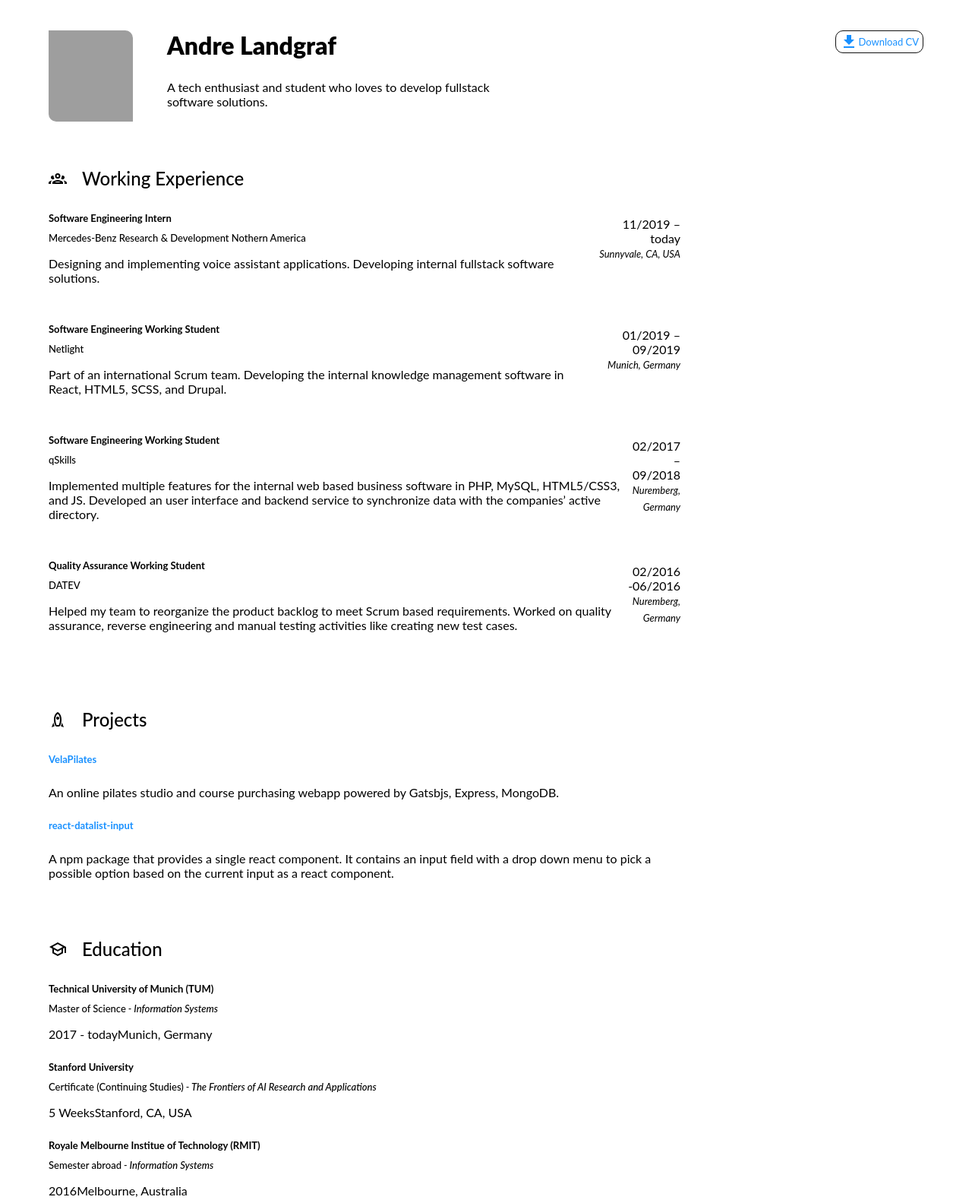
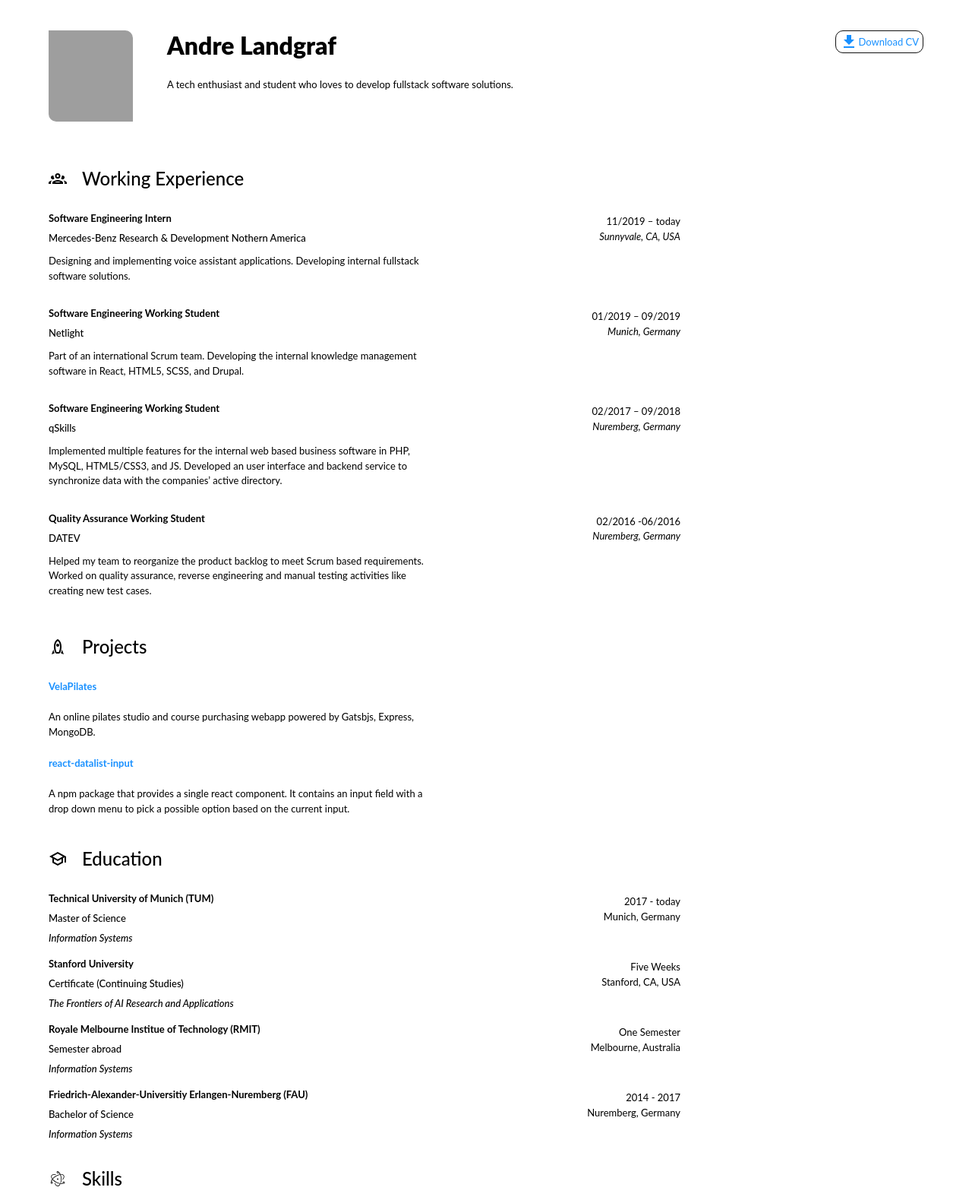
Before and after one commit to andrelandgraf/andrelandgraf, a Gatsby site: page / in a window 1280 px wide. Shown: the top 1579 px of the page at 76% size. Built offline with nearby package versions, Linux system fonts and the light colour scheme; Gatsby itself is replaced by a stand-in of ours; grey boxes are pictures that could not be loaded.

Commit message:
styled education and skills

```diff
--- a/src/components/education/education.jsx
+++ b/src/components/education/education.jsx
@@ -2,28 +2,63 @@ import React from 'react';
 import PropTypes from 'prop-types';
 import styled from 'styled-components';
 
+import styles from '../../enums/styles';
+
 const Container = styled.div`
   display: flex;
+  flex-direction: row;
+  margin-bottom: 1vh;
+
+  @media screen and (max-width: ${styles.widths.phoneWidth}) {
+    margin-bottom: 3vh;
+    flex-direction: column-reverse;
+  }
+`;
+
+const TimeLocation = styled.p`
+  margin-left: auto;
+  text-align: right;
+
+  display: flex;
   flex-direction: column;
+  align-items: flex-end;
+
+  @media screen and (max-width: ${styles.widths.phoneWidth}) {
+    margin-left: 0;
+    flex-direction: row;
+    align-items: flex-start;
+  }
+`;
+
+const Location = styled.span`
+  @media screen and (max-width: ${styles.widths.phoneWidth}) {
+    margin-left: auto;
+    padding-right: 2px;
+  }
 `;
 
 const Degree = styled.h4`
-    max-width: 60vw;
+  margin: 10px 0;
 `;
+
 
 const Education = ({
   univeristy, degree, major, fromTo, location,
 }) => (
   <Container>
-    <h3>{univeristy}</h3>
-    <Degree>
-      {degree}
-      <i>{` - ${major}`}</i>
-    </Degree>
-    <p>
-      {fromTo}
-      {location}
-    </p>
+    <div>
+      <h3>{univeristy}</h3>
+      <Degree>{degree}</Degree>
+      <h4><i>{major}</i></h4>
+    </div>
+    <TimeLocation>
+      <span>
+        {fromTo}
+      </span>
+      <Location>
+        {location}
+      </Location>
+    </TimeLocation>
   </Container>
 );
 
--- a/src/components/experience/experience.jsx
+++ b/src/components/experience/experience.jsx
@@ -7,10 +7,10 @@ import styles from '../../enums/styles';
 const Container = styled.div`
   display: flex;
   flex-direction: row;
-  margin-bottom: 3vh;
+  margin-bottom: 1vh;
 
   @media screen and (max-width: ${styles.widths.phoneWidth}) {
-    margin-bottom: 4vh;
+    margin-bottom: 3vh;
     flex-direction: column-reverse;
   }
 `;
@@ -31,10 +31,10 @@ const TimeLocation = styled.p`
 `;
 
 const Location = styled.span`
-@media screen and (max-width: ${styles.widths.phoneWidth}) {
-  margin-left: auto;
-  padding-right: 2px;
-}
+  @media screen and (max-width: ${styles.widths.phoneWidth}) {
+    margin-left: auto;
+    padding-right: 2px;
+  }
 `;
 
 
--- a/src/components/header/header.jsx
+++ b/src/components/header/header.jsx
@@ -3,10 +3,10 @@ import PropTypes from 'prop-types';
 import styled from 'styled-components';
 
 const Container = styled.div`
-    margin-top: 5vh;
     display: inline-flex;
     flex-direction: row;
     align-items: center;
+    margin-top: 1vh;
 `;
 
 const Text = styled.h2`
--- a/src/components/layout/layout.jsx
+++ b/src/components/layout/layout.jsx
@@ -78,12 +78,27 @@ const GlobalStyle = createGlobalStyle`
     }
   }
 
-  p span i {
+  p {
     hyphens: none;
     line-height: 1.5;
     font-size: ${styles.fontSizes.m};
-    max-width: 50vw;
+    max-width: 500px;
 
+    @media screen and (max-width: ${styles.widths.phoneWidth}) {
+      max-width: 90vw;
+    }
+  }
+
+  ul {
+    margin: 0;
+    padding-inline-start: 20px;
+  }
+
+  li {
+    line-height: 1.5;
+    font-size: ${styles.fontSizes.m};
+    margin: 10px 0;
+    max-width: 500px;
     @media screen and (max-width: ${styles.widths.phoneWidth}) {
       max-width: 90vw;
     }
--- a/src/pages/index.jsx
+++ b/src/pages/index.jsx
@@ -32,6 +32,7 @@ const Navigation = styled.nav`
   display: flex;
   flex-direction: row;
   flex-align: flex-start;
+  margin-bottom: 4vh;
 
   @media screen and (max-width: ${styles.widths.phoneWidth}) {
     flex-direction: column;
@@ -76,7 +77,6 @@ const experiences = [
     title="Software Engineering Intern"
     description="Designing and implementing voice assistant applications. Developing internal fullstack software solutions."
     fromTo="11/2019 – today"
-    duration="5 month"
     location="Sunnyvale, CA, USA"
     company="Mercedes-Benz Research & Development Nothern America"
   />,
@@ -85,7 +85,6 @@ const experiences = [
     title="Software Engineering Working Student"
     description="Part of an international Scrum team. Developing the internal knowledge management software in React, HTML5, SCSS, and Drupal."
     fromTo="01/2019 – 09/2019"
-    duration="9 month"
     location="Munich, Germany"
     company="Netlight"
   />,
@@ -94,7 +93,6 @@ const experiences = [
     title="Software Engineering Working Student"
     description="Implemented multiple features for the internal web based business software in PHP, MySQL, HTML5/CSS3, and JS. Developed an user interface and backend service to synchronize data with the companies’ active directory."
     fromTo="02/2017 – 09/2018"
-    duration="1 year 8 month"
     location="Nuremberg, Germany"
     company="qSkills"
   />,
@@ -103,7 +101,6 @@ const experiences = [
     title="Quality Assurance Working Student"
     description="Helped my team to reorganize the product backlog to meet Scrum based requirements. Worked on quality assurance, reverse engineering and manual testing activities like creating new test cases."
     fromTo="02/2016 -06/2016"
-    duration="5 month"
     location="Nuremberg, Germany"
     company="DATEV"
   />,
@@ -120,7 +117,7 @@ const projects = [
     key="react-datalist-input"
     title="react-datalist-input"
     link="https://www.npmjs.com/package/react-datalist-input"
-    description="A npm package that provides a single react component. It contains an input field with a drop down menu to pick a possible option based on the current input as a react component."
+    description="A npm package that provides a single react component. It contains an input field with a drop down menu to pick a possible option based on the current input."
   />,
 ];
 
@@ -138,7 +135,7 @@ const educations = [
     univeristy="Stanford University"
     degree="Certificate (Continuing Studies)"
     major="The Frontiers of AI Research and Applications"
-    fromTo="5 Weeks"
+    fromTo="Five Weeks"
     location="Stanford, CA, USA"
   />,
   <Education
@@ -146,7 +143,7 @@ const educations = [
     univeristy="Royale Melbourne Institue of Technology (RMIT)"
     degree="Semester abroad"
     major="Information Systems"
-    fromTo="2016"
+    fromTo="One Semester"
     location="Melbourne, Australia"
   />,
   <Education
@@ -193,7 +190,6 @@ export default () => (
         <Header title="Skills" icon={<Electron />} />
         <Skills skills={skills} />
       </Curriculum>
-
     </Content>
   </Layout>
 );
```
Also changed, not shown: src/pages/404.jsx (added, +32 -0 lines).
